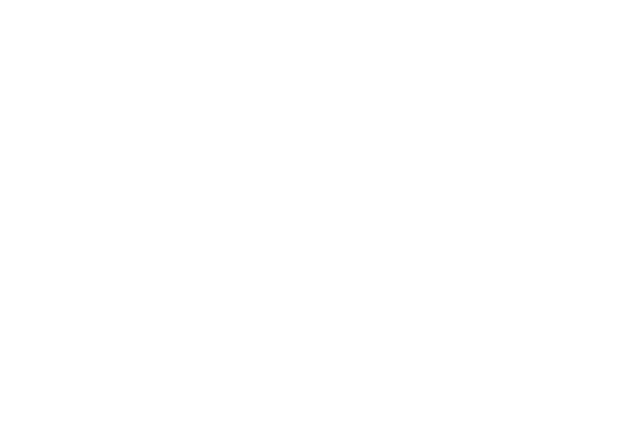
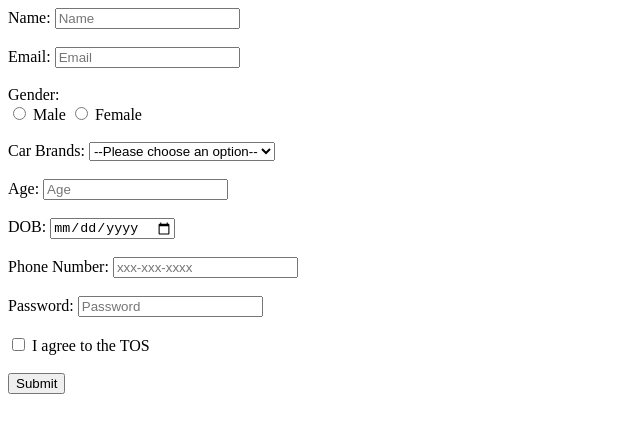
Before and after one commit to acciojob/signup-form-car-Rishabhmaru01, a website: page main.html in a window 1280 px wide. Shown: the whole page, without its empty margins (0-640 px from the left). Drawn offline with Linux system fonts and the light colour scheme.

Commit message:
created a submission

```diff
--- a/main.html
+++ b/main.html
@@ -7,6 +7,68 @@
 </head>
 
 <body>
+	    <form method="post">
+
+        <!-- Name -->
+        <label for="name">Name:</label>
+        <input type="text" id="name" name="name" placeholder="Name" required>
+        <br><br>
+
+        <!-- Email -->
+        <label for="email">Email:</label>
+        <input type="email" id="email" name="email" placeholder="Email" required>
+        <br><br>
+
+        <!-- Gender -->
+        <label for="gender_m">Gender:</label><br>
+        <input type="radio" id="gender_m" name="gender" value="male" required>
+        <label for="gender_m">Male</label>
+
+        <input type="radio" id="gender_f" name="gender" value="female" required>
+        <label for="gender_f">Female</label>
+        <br><br>
+
+        <!-- Car Brands -->
+        <label for="cars">Car Brands:</label>
+        <select id="cars" name="cars" required>
+            <option value="">--Please choose an option--</option>
+            <option value="BMW">BMW</option>
+            <option value="Audi">Audi</option>
+            <option value="Tesla">Tesla</option>
+            <option value="Toyota">Toyota</option>
+        </select>
+        <br><br>
+
+        <!-- Age -->
+        <label for="age">Age:</label>
+        <input type="number" id="age" name="age" placeholder="Age" required>
+        <br><br>
+
+        <!-- DOB -->
+        <label for="dob">DOB:</label>
+        <input type="date" id="dob" name="dob" required>
+        <br><br>
+
+        <!-- Phone Number -->
+        <label for="tel">Phone Number:</label>
+        <input type="tel" id="tel" name="tel" placeholder="xxx-xxx-xxxx">
+        <br><br>
+
+        <!-- Password -->
+        <label for="password">Password:</label>
+        <input type="password" id="password" name="password" placeholder="Password" required>
+        <br><br>
+
+        <!-- TOS -->
+        <input type="checkbox" id="tos" name="tos" required>
+        <label for="tos">I agree to the TOS</label>
+        <br><br>
+
+        <!-- Submit -->
+        <button type="submit">Submit</button>
+
+    </form>
+
 	<!-- the entire body must be written by student -->
     <script type="text/javascript" src="./script.js">
 </script>
```
